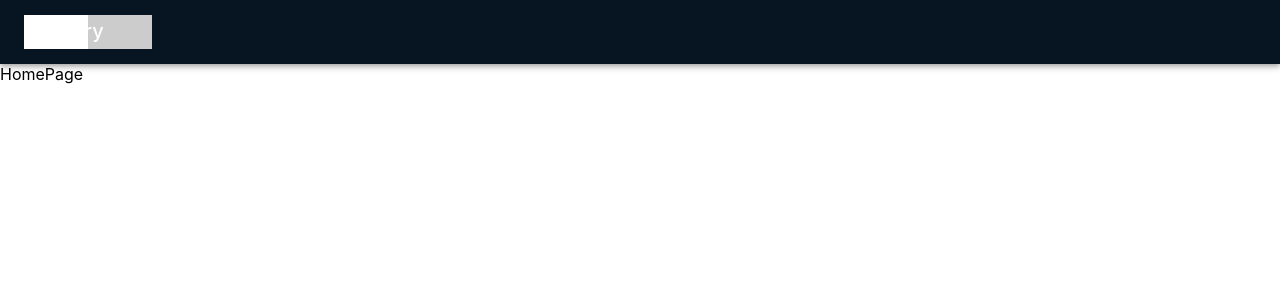
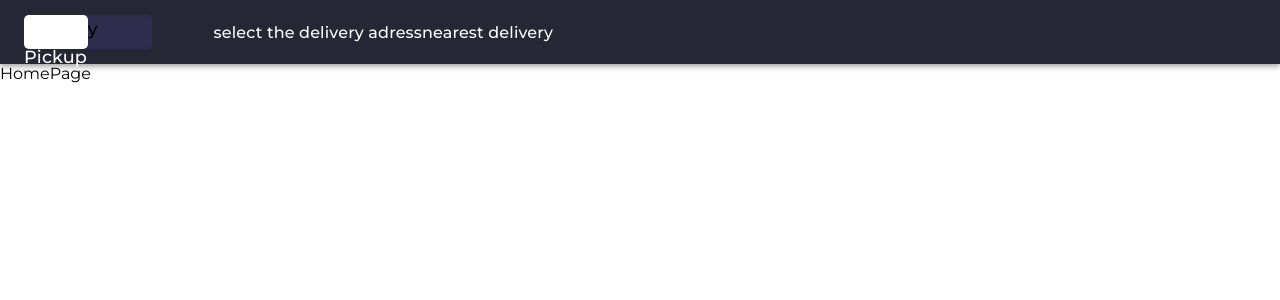
Before and after one commit to EmirAkimzhanov/deploy, a React (Create React App) app: page / in a window 1280 px wide. Shown: the top 300 px of the page. Built offline with nearby package versions, Linux system fonts and the light colour scheme.

Commit message:
navbar and payment page changed

```diff
--- a/db.json
+++ b/db.json
@@ -6,7 +6,10 @@
       "price": 123,
       "image": "ss",
       "category": "clothing",
-      "id": 1
+      "id": 1,
+      "name": "fdasfdsafdsa",
+      "picture": "fdsafdasf",
+      "type": "afdsafdsafas"
     },
     {
       "title": "Name",
@@ -14,7 +17,10 @@
       "price": 123,
       "image": "ss",
       "category": "clothing",
-      "id": 2
+      "id": 2,
+      "name": "minato",
+      "picture": "https://tse3.mm.bing.net/th?id=OIP.cFZTykoXMssbjtKWURFeIQHaE7&pid=Api&P=0",
+      "type": "car car"
     },
     {
       "title": "Name",
@@ -22,7 +28,10 @@
       "price": 123,
       "image": "ss",
       "category": "clothing",
-      "id": 3
+      "id": 3,
+      "name": "fdsagdfnmgbcvbb",
+      "picture": "vcxzb nb",
+      "type": ",.nmm,nbvcnvbc"
     },
     {
       "title": "Name",
@@ -30,7 +39,10 @@
       "price": 123,
       "image": "ss",
       "category": "clothing",
-      "id": 4
+      "id": 4,
+      "picture": "hghmj,.k/,mbnvcx",
+      "type": "fghloiu,kjk",
+      "name": "fdsabzc "
     }
   ]
 }
--- a/src/MainRoutes.js
+++ b/src/MainRoutes.js
@@ -6,6 +6,7 @@ import CartPage from "./pages/CartPage";
 import EditProductPage from "./pages/EditProductPage";
 import HomePage from "./pages/HomePage";
 import LoginPage from "./pages/LoginPage";
+import Payment from "./pages/Payment";
 import ProductDetailsPage from "./pages/ProductDetailsPage";
 import ProductsPage from "./pages/ProductsPage";
 import RegistrationPage from "./pages/RegistrationPage";
@@ -57,6 +58,11 @@ const MainRoutes = () => {
       element: <RegistrationPage />,
       id: 9,
     },
+    {
+      link: "/payment",
+      element: <Payment />,
+      id: 10,
+    },
   ];
   return (
     <Routes>
--- a/src/components/Cart.jsx
+++ b/src/components/Cart.jsx
@@ -11,6 +11,7 @@ import { useCart } from "../contexts/CartContextProvider";
 import { Box } from "@mui/system";
 import { Button, TextField, Typography } from "@mui/material";
 import DeleteIcon from "@mui/icons-material/Delete";
+import { useNavigate } from "react-router-dom";
 
 const StyledTableCell = styled(TableCell)(({ theme }) => ({
   [`&.${tableCellClasses.head}`]: {
@@ -45,6 +46,7 @@ const rows = [
 ];
 
 export default function Cart() {
+  const navigate = useNavigate();
   const { getCart, changeProductCount, deleteProductInCart, cart } = useCart();
 
   React.useEffect(() => {
@@ -129,7 +131,15 @@ export default function Cart() {
       <Box sx={{ m: 5 }}>
         <Typography variant="h6" component="div">
           Total price: {cart?.totalPrice}
-          <Button onClick={cartCleaner}>BUY NOW</Button>
+          <Button
+            onClick={() => {
+              {
+                navigate("/payment");
+              }
+            }}
+          >
+            BUY NOW
+          </Button>
         </Typography>
       </Box>
     </TableContainer>
--- a/src/components/NavBar.jsx
+++ b/src/components/NavBar.jsx
@@ -8,13 +8,49 @@ import Button from "@mui/material/Button";
 export default function NavBar() {
   return (
     <Box sx={{ flexGrow: 1 }}>
-      <AppBar position="static" sx={{ backgroundColor: "#071522 " }}>
+      <AppBar position="static" sx={{ backgroundColor: "#252734 " }}>
         <Toolbar>
           <Typography variant="h6" component="div" sx={{ flexGrow: 1 }}>
             <label className="switch">
-              <input type="checkbox" />
-              <span className="slider">Delivery</span>
+              <input type="checkbox" onClick={console.log("emir")} />
+              <span
+                className="slider"
+                style={{
+                  color: "black",
+                  fontSize: "2.2vmin",
+                  fontFamily: " 'Montserrat', sans-serif",
+                }}
+              >
+                Delivery{" "}
+                <span
+                  style={{
+                    color: "white",
+                    fontSize: "2.2vmin",
+                    fontFamily: " 'Montserrat', sans-serif",
+                    margin: "auto ",
+                  }}
+                >
+                  Pickup
+                </span>
+              </span>
             </label>
+            <span
+              style={{
+                paddingLeft: "5%",
+                fontFamily: " 'Montserrat', sans-serif",
+                fontSize: "2vmin",
+              }}
+            >
+              select the delivery adress
+            </span>
+            <span
+              style={{
+                fontSize: "2vmin",
+                fontFamily: " 'Montserrat', sans-serif",
+              }}
+            >
+              nearest delivery
+            </span>
           </Typography>
         </Toolbar>
       </AppBar>
--- /dev/null
+++ b/src/components/PaymentForm.jsx
@@ -0,0 +1,107 @@
+import * as React from "react";
+import { styled } from "@mui/material/styles";
+import Table from "@mui/material/Table";
+import TableBody from "@mui/material/TableBody";
+import TableCell, { tableCellClasses } from "@mui/material/TableCell";
+import TableContainer from "@mui/material/TableContainer";
+import TableHead from "@mui/material/TableHead";
+import TableRow from "@mui/material/TableRow";
+import Paper from "@mui/material/Paper";
+import { useCart } from "../contexts/CartContextProvider";
+import { Box } from "@mui/system";
+import { Button, TextField, Typography } from "@mui/material";
+import DeleteIcon from "@mui/icons-material/Delete";
+
+const StyledTableCell = styled(TableCell)(({ theme }) => ({
+  [`&.${tableCellClasses.head}`]: {
+    backgroundColor: theme.palette.common.black,
+    color: theme.palette.common.white,
+  },
+  [`&.${tableCellClasses.body}`]: {
+    fontSize: 14,
+  },
+}));
+
+const StyledTableRow = styled(TableRow)(({ theme }) => ({
+  "&:nth-of-type(odd)": {
+    backgroundColor: theme.palette.action.hover,
+  },
+  // hide last border
+  "&:last-child td, &:last-child th": {
+    border: 0,
+  },
+}));
+
+function createData(name, calories, fat, carbs, protein) {
+  return { name, calories, fat, carbs, protein };
+}
+
+const rows = [
+  createData("Frozen yoghurt", 159, 6.0, 24, 4.0),
+  createData("Ice cream sandwich", 237, 9.0, 37, 4.3),
+  createData("Eclair", 262, 16.0, 24, 6.0),
+  createData("Cupcake", 305, 3.7, 67, 4.3),
+  createData("Gingerbread", 356, 16.0, 49, 3.9),
+];
+
+export default function Payment() {
+  const { getCart, changeProductCount, deleteProductInCart, cart } = useCart();
+
+  React.useEffect(() => {
+    getCart();
+  }, []);
+  console.log(cart);
+
+  function cartCleaner() {
+    localStorage.removeItem("cart");
+    getCart();
+  }
+
+  const trHeadStyle = {
+    backgroundColor: "#666699 !important",
+  };
+
+  return (
+    <Box>
+      <TableContainer
+        style={{ overflow: "hidden" }}
+        className="paper"
+        component={Paper}
+        sx={{ width: "15%" }}
+      >
+        <Table sx={{ minWidth: 700 }} aria-label="customized table">
+          <TableBody>
+            {cart?.products.map((row) => (
+              <StyledTableRow key={row.item.id}>
+                <StyledTableCell>
+                  {row.item.name} X {row.count}
+                </StyledTableCell>
+              </StyledTableRow>
+            ))}
+          </TableBody>
+        </Table>
+      </TableContainer>
+      <Box
+        sx={{
+          margin: "0 auto",
+          width: "500px",
+          display: "flex",
+          flexDirection: "column",
+        }}
+      >
+        <TextField
+          id="outlined-basic"
+          placeholder="cart number"
+          variant="outlined"
+        />
+        <TextField id="outlined-basic" placeholder="cvv" variant="outlined" />
+        <TextField id="outlined-basic" placeholder="YY/MM" variant="outlined" />
+        <TextField
+          id="outlined-basic"
+          placeholder="something"
+          variant="outlined"
+        />
+      </Box>
+    </Box>
+  );
+}
--- a/src/contexts/CartContextProvider.js
+++ b/src/contexts/CartContextProvider.js
@@ -113,7 +113,7 @@ const CartContextProvider = ({ children }) => {
       return product;
     });
     cart.totalPrice = calcTotalPrice(cart.products);
-
+    localStorage.setItem("cart", JSON.stringify(cart));
     dispatch({
       type: CART.GET_CART,
       payload: cart,
--- a/src/index.css
+++ b/src/index.css
@@ -1,9 +1,7 @@
-* {
-  box-sizing: border-box;
+@import url("https://fonts.googleapis.com/css2?family=Montserrat:ital,wght@0,200;0,300;0,400;0,500;0,600;0,700;0,800;0,900;1,100;1,200;1,300;1,400;1,500;1,600;1,700;1,800;1,900&display=swap");
+body {
   margin: 0;
-  font-family: -apple-system, BlinkMacSystemFont, "Segoe UI", "Roboto", "Oxygen",
-    "Ubuntu", "Cantarell", "Fira Sans", "Droid Sans", "Helvetica Neue",
-    sans-serif;
+  font-family: "Montserrat", sans-serif !important;
   -webkit-font-smoothing: antialiased;
   -moz-osx-font-smoothing: grayscale;
 }
@@ -36,9 +34,10 @@ code {
   left: 0;
   right: 0;
   bottom: 0;
-  background-color: #ccc;
+  background-color: rgb(48, 45, 79);
   -webkit-transition: 0.4s;
   transition: 0.4s;
+  border-radius: 5px;
 }
 
 .slider:before {
@@ -51,14 +50,16 @@ code {
   background-color: white;
   -webkit-transition: 0.4s;
   transition: 0.4s;
+  border-radius: 5px;
 }
 
 input:checked + .slider {
-  background-color: gray;
+  background-color: rgb(204, 204, 204);
 }
 
 input:focus + .slider {
-  box-shadow: 0 0 1px #2196f3;
+  box-shadow: 0 0 1px gray;
+  color: "white";
 }
 
 input:checked + .slider:before {
--- a/src/pages/CartPage.jsx
+++ b/src/pages/CartPage.jsx
@@ -1,11 +1,8 @@
 import React from "react";
+import Cart from "../components/Cart";
 
 const CartPage = () => {
-  return (
-    <div>
-      Cart
-    </div>
-  );
+  return <Cart></Cart>;
 };
 
 export default CartPage;
--- /dev/null
+++ b/src/pages/Payment.jsx
@@ -0,0 +1,8 @@
+import React from "react";
+import PaymentForm from "../components/PaymentForm";
+
+const Payment = () => {
+  return <PaymentForm />;
+};
+
+export default Payment;
```
